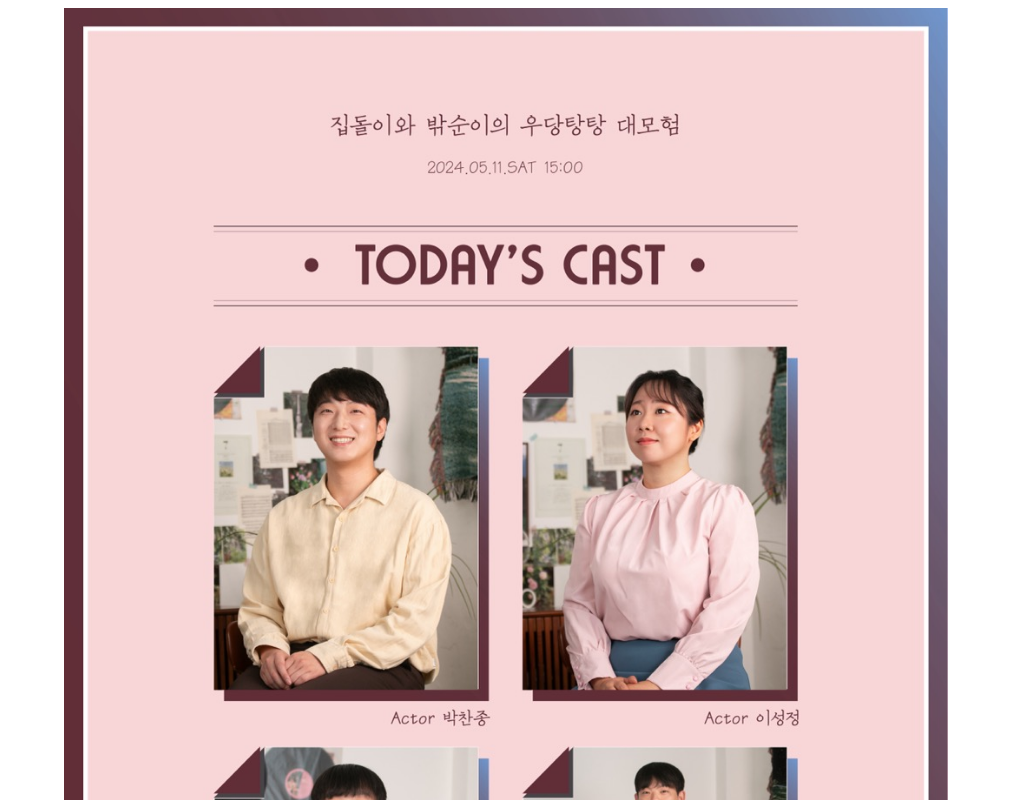
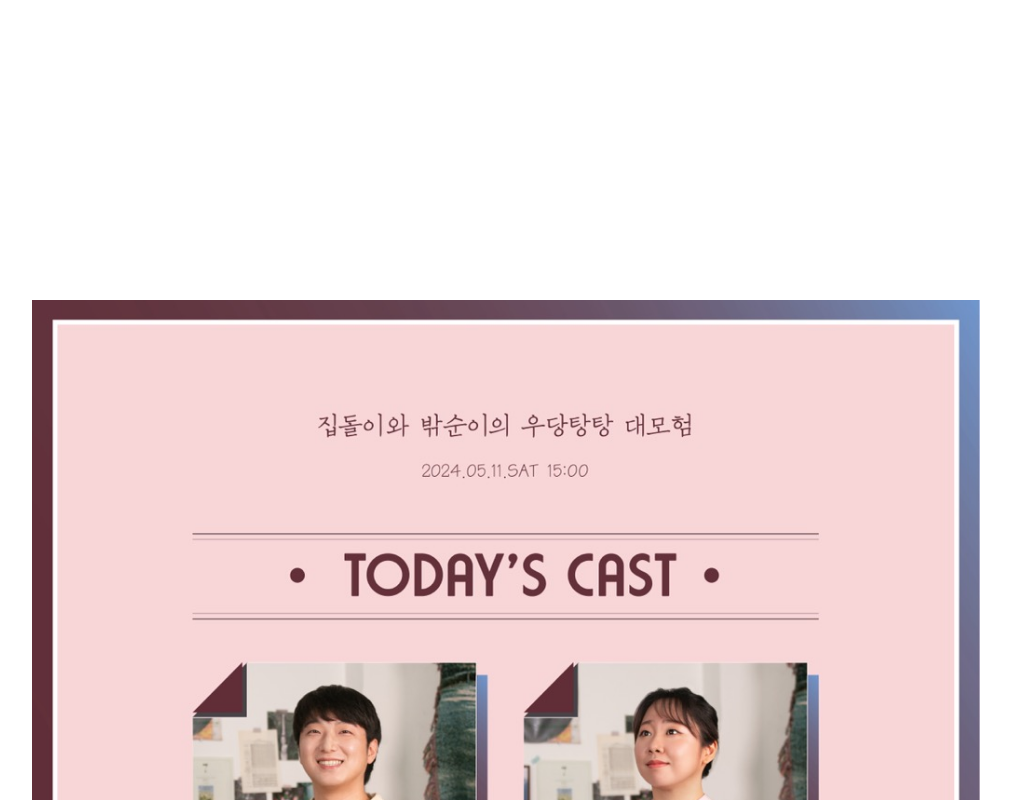
Before and after one commit to hyony112/mh, a plain HTML site: page index.html in a window 1280 px wide. Shown: the top 800 px of the page, without its empty margins (134-1145 px from the left). Drawn offline with Linux system fonts and the light colour scheme.

Commit message:
index.html 업데이트

```diff
--- a/index.html
+++ b/index.html
@@ -8,7 +8,8 @@
       display: block;
       width: auto;
       height: auto;
-      max-width: 70%;
+      max-width: 75%;
+      margin-top: 300px;
       margin-left: auto;
       margin-right: auto;
     }
```
